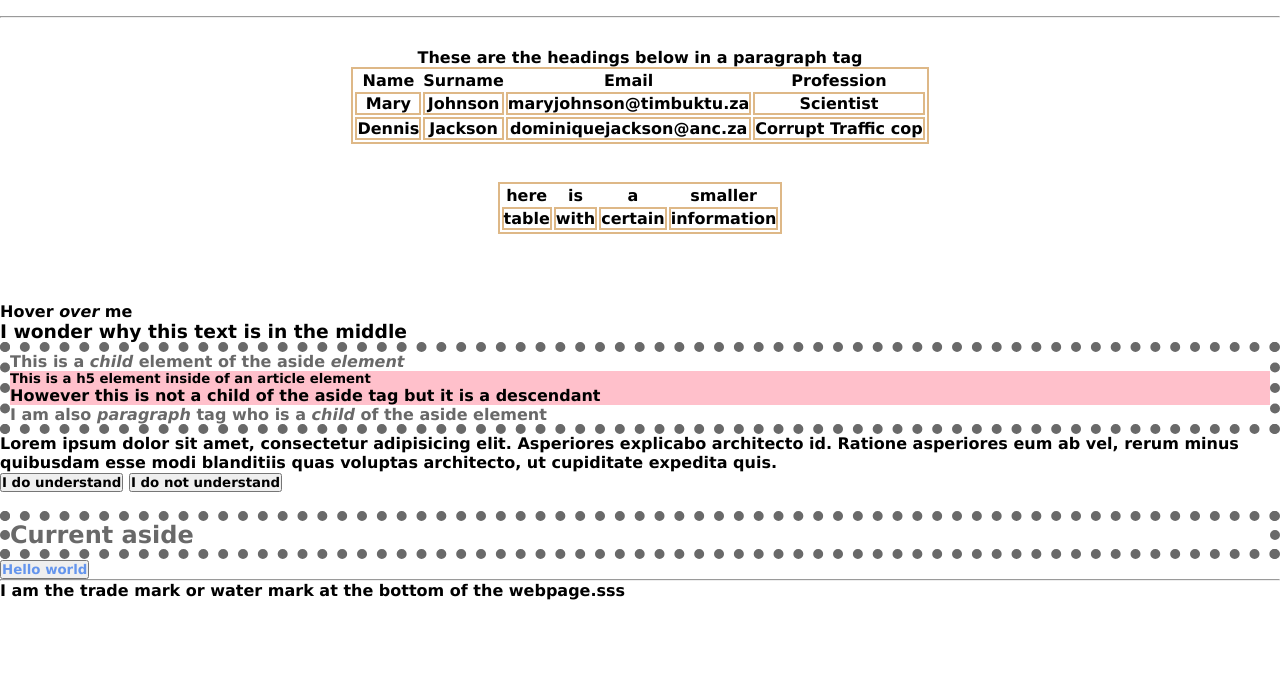
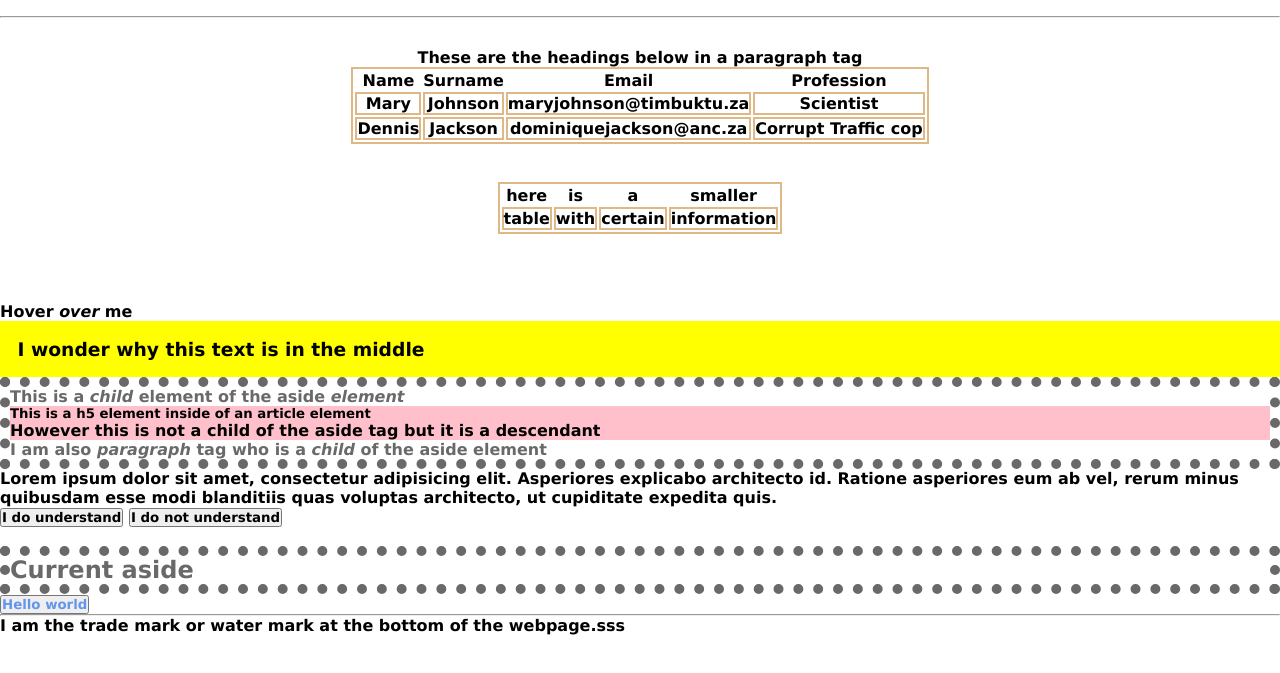
Before and after one commit to Erin-Caitlin/Question-1, a plain HTML site: page index.html in a window 1280 px wide. Shown: the part 107-780 px from the top of the page. Drawn offline with Linux system fonts and the light colour scheme.

Commit message:
Question 1 update

```diff
--- a/css/style.css
+++ b/css/style.css
@@ -50,5 +50,10 @@ p ~ article{
 
 &:hover {
     box-shadow: unset;
-        border: 2px solid var(--primary);
-    }
+        border: 2px solid var(pink);
+}
+
+#hover{
+    background-color: yellow;
+    padding: 2rex;
+}
--- a/index.html
+++ b/index.html
@@ -74,8 +74,8 @@
 
     <br><br>
     <div>
-        <p id="hover">Hover <i id="i">over</i> me</p>
-        <h3>I wonder why this text is in the middle</h3>
+        <p>Hover <i id="i">over</i> me</p>
+        <h3 id="hover">I wonder why this text is in the middle</h3>
     </div>
     <aside>
         <p>This is a <i>child</i> element of the aside <i>element</i></p>
```
